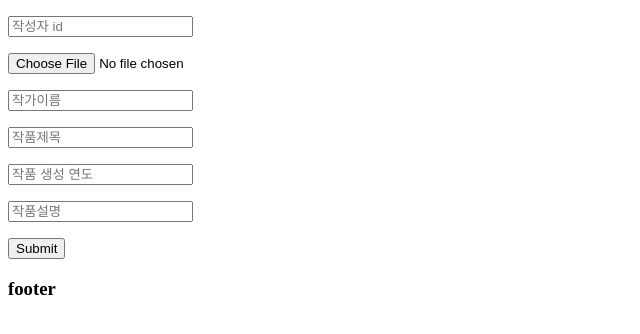
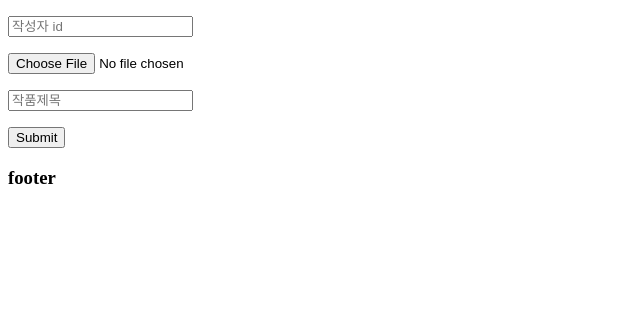
Before and after one commit to yevgnenll/art_archive_flask, a Flask app: page /image/write/ in a window 1280 px wide. Shown: the part 112-446 px from the top of the page, without its empty margins (0-640 px from the left). Run offline with Flask 2, Linux system fonts and the light colour scheme.

Commit message:
변경된 api에 맞춰 test template 수정
year, description, artsit_name 삭제

```diff
--- a/archive/templates/image/write.html
+++ b/archive/templates/image/write.html
@@ -9,10 +9,7 @@
     <form action="/api/images/" method="post" enctype="multipart/form-data">
         <p><input type="text" name="user_id" placeholder="작성자 id"></p>
         <p><input type="file" name="image_file" placeholder="이미지 업로드"></p>
-        <p><input type="text" name="artist_name" placeholder="작가이름"></p>
         <p><input type="text" name="title" placeholder="작품제목"></p>
-        <p><input type="text" name="year" placeholder="작품 생성 연도"></p>
-        <p><input type="text" name="description" placeholder="작품설명"></p>
         <p><input type="submit"></p>
     </form>
 
```
